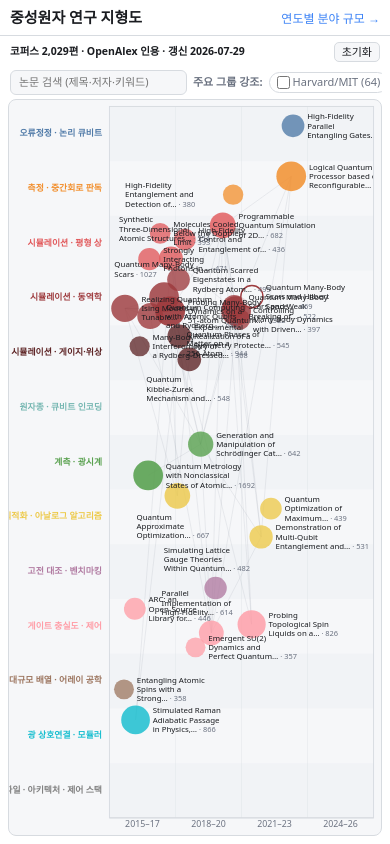
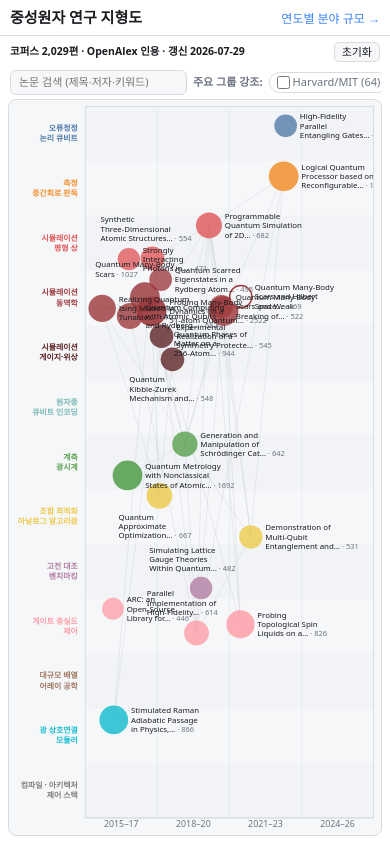
Before and after one commit to junwoojung0908/neutral-atom-landscape, a React (Vite) app: page / in a window 390 px wide. Built offline with nearby package versions, Linux system fonts and the light colour scheme.

Commit message:
feat(mobile): 가지명 2줄 접기(좌측 82px)·원 수 24로 축소
laneLines: ' · ' 기준 균형 분할 tspan 2줄. LOD 기본 32→24.

Co-Authored-By: Claude Opus 4.8 <noreply@anthropic.com>

```diff
--- a/src/App.css
+++ b/src/App.css
@@ -734,7 +734,7 @@ input[type="range"] {
 .tlz-svg {
   touch-action: none; /* 핀치·드래그를 페이지 스크롤과 분리 */
 }
-.tlz-narrow .tlz-lanelabel { font-size: 9.5px; }
+.tlz-narrow .tlz-lanelabel { font-size: 8.5px; }
 .tlz-narrow .tlz-year { font-size: 9.5px; }
 .tlz-narrow .tlz-plabel { font-size: 8.5px; }
 .tlz-narrow .tlz-plabel .tlz-cite { font-size: 8px; }
--- a/src/components/TimelineZoom.tsx
+++ b/src/components/TimelineZoom.tsx
@@ -45,6 +45,21 @@ function wrap2(t: string, maxLen = 26, maxLines = 3): string[] {
   return lines.filter(Boolean).slice(0, maxLines);
 }
 
+/** 가지명을 ' · ' 기준 두 줄로 균형 분할 (모바일 좌측 폭 절약) */
+function laneLines(l: string): string[] {
+  const parts = l.split(" · ");
+  if (parts.length < 2) return [l];
+  let best = [l];
+  let bestDiff = 1e9;
+  for (let i = 1; i < parts.length; i++) {
+    const a = parts.slice(0, i).join(" · ");
+    const b = parts.slice(i).join(" · ");
+    const d = Math.abs(a.length - b.length);
+    if (d < bestDiff) { bestDiff = d; best = [a, b]; }
+  }
+  return best;
+}
+
 interface View { kx: number; ky: number; tx: number; ty: number }
 interface Props {
   onOpen: (p: TPaper) => void;
@@ -63,7 +78,7 @@ export default function TimelineZoom({ onOpen, onSelectBranch, selectedId }: Pro
   const [H, setH] = useState(420);
   const [narrow, setNarrow] = useState(false);
   const W = narrow ? 400 : 1000;
-  const M = narrow ? { l: 108, r: 8, t: 6, b: 18 } : { l: 156, r: 14, t: 8, b: 22 };
+  const M = narrow ? { l: 82, r: 8, t: 6, b: 18 } : { l: 156, r: 14, t: 8, b: 22 };
   useEffect(() => {
     const el = wrapRef.current;
     if (!el) return;
@@ -273,7 +288,7 @@ export default function TimelineZoom({ onOpen, onSelectBranch, selectedId }: Pro
     return s;
   }, [qn]);
 
-  const cutoff = clamp(Math.round(32 * Math.sqrt(view.kx * view.ky)), 32, papers.length);
+  const cutoff = clamp(Math.round(24 * Math.sqrt(view.kx * view.ky)), 24, papers.length);
   const visible = useMemo(() => {
     const out: { p: TPaper; x: number; y: number }[] = [];
     const push = (p: TPaper) => {
@@ -482,7 +497,9 @@ export default function TimelineZoom({ onOpen, onSelectBranch, selectedId }: Pro
             <text key={`ll-${id}`} className={`tlz-lanelabel${fitted === id ? " fit" : ""}`} x={M.l - 8} y={cyl}
               textAnchor="end" dominantBaseline="middle" fill={m?.color} onClick={() => fitLane(id)}>
               <title>클릭: 이 분야를 화면에 맞게 확대 (다시 클릭하면 복귀)</title>
-              {m?.ko}
+              {(narrow ? laneLines(m?.ko ?? "") : [m?.ko ?? ""]).map((ln, li, arr) => (
+                <tspan key={li} x={M.l - 8} dy={li === 0 ? (arr.length > 1 ? -5 : 0) : 11}>{ln}</tspan>
+              ))}
             </text>
           );
         })}
```
